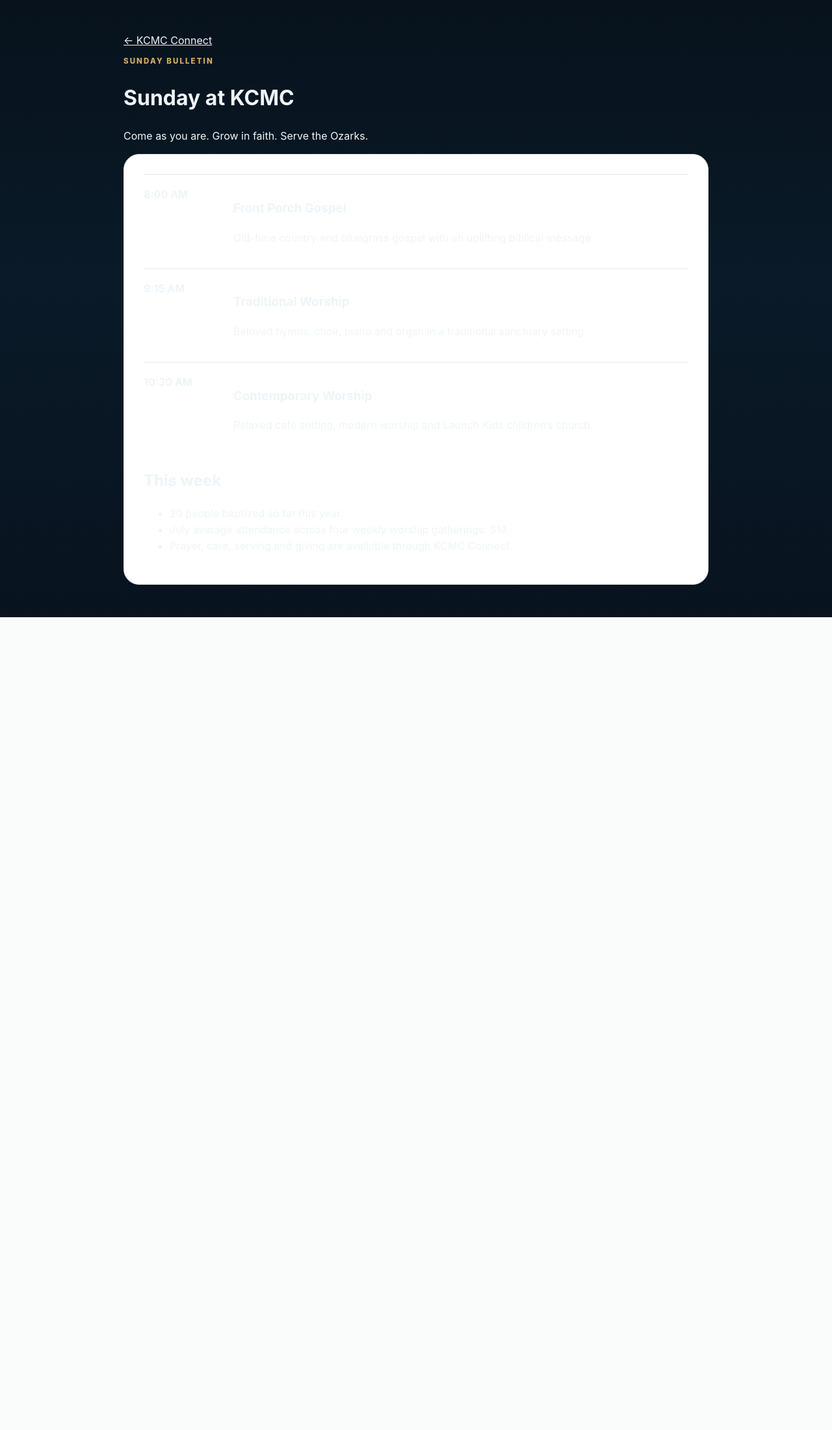
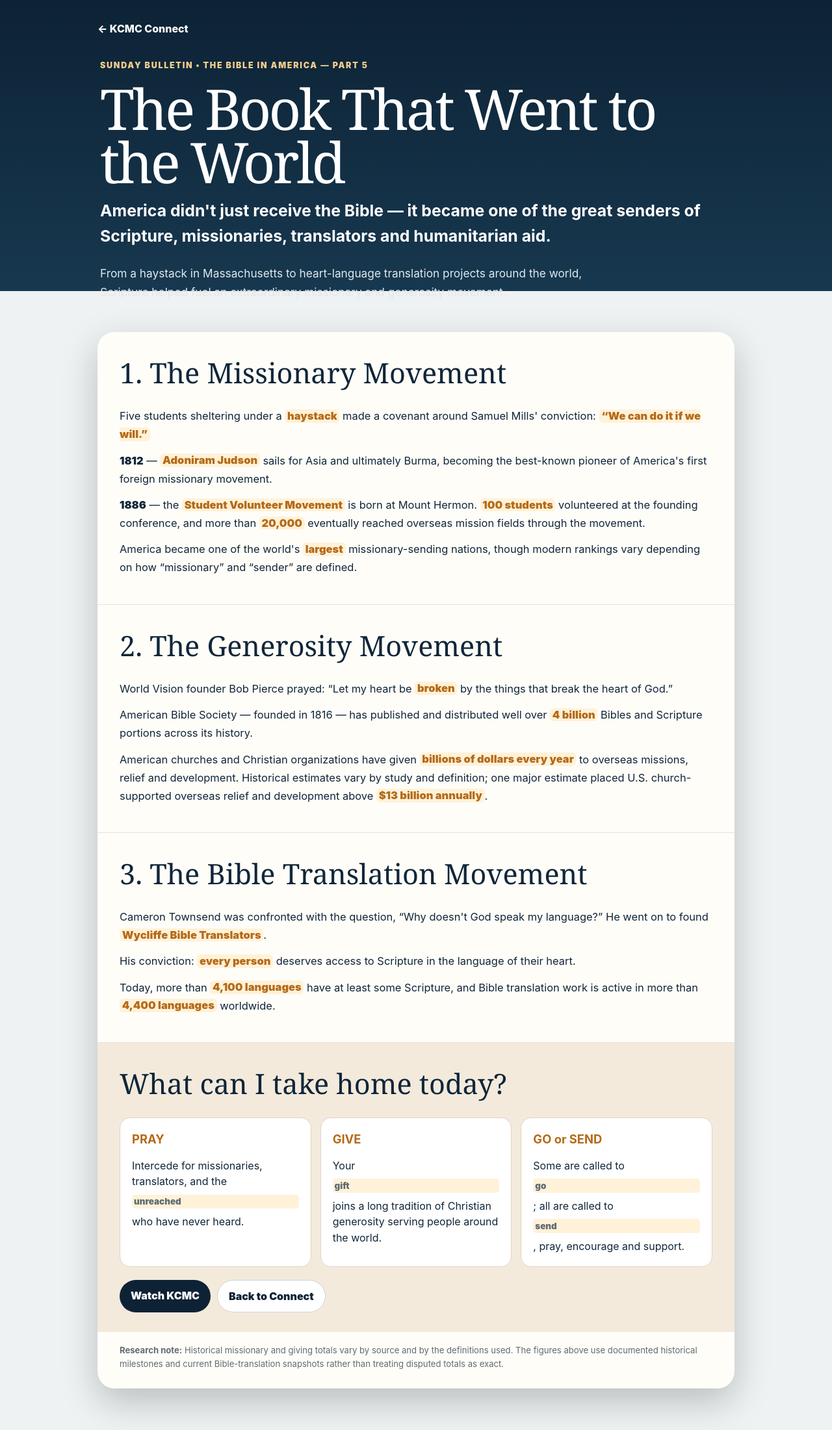
Before and after one commit to bobhay75/Kcmc-connect, a PHP site: page /bulletin in a window 1280 px wide. Shown: the whole page at 65% size. Before the commit the page ends 950 px from the top, so only its background shows below. Run offline with PHP 8.4, Linux system fonts and the light colour scheme.

Commit message:
Publish today's Bible in America Part 5 bulletin

```diff
--- a/KCMC-Connect-Phase6-Recreated/bulletin.php
+++ b/KCMC-Connect-Phase6-Recreated/bulletin.php
@@ -1 +1,66 @@
-<?php require_once __DIR__.'/lib/bootstrap.php'; $d=kcmc_content(); $b=$d['bulletin']??[]; ?><!doctype html><html><head><meta charset="utf-8"><meta name="viewport" content="width=device-width,initial-scale=1"><title>Sunday Bulletin • KCMC Connect</title><link rel="stylesheet" href="/styles.css"><style>.page{width:min(900px,calc(100% - 30px));margin:50px auto}.bullet{background:#fff;border:1px solid #dfe5e8;border-radius:24px;padding:30px}.svc{display:grid;grid-template-columns:120px 1fr;gap:18px;padding:18px 0;border-top:1px solid #e5eaed}@media(max-width:650px){.svc{grid-template-columns:1fr}}</style></head><body><main class="page"><a href="/">← KCMC Connect</a><p class="eyebrow">SUNDAY BULLETIN</p><h1><?=kcmc_h((string)($b['title']??'Sunday at KCMC'))?></h1><p><?=kcmc_h((string)($b['welcome']??''))?></p><section class="bullet"><?php foreach($b['services']??[] as $s): ?><div class="svc"><strong><?=kcmc_h((string)$s['time'])?></strong><div><h3><?=kcmc_h((string)$s['name'])?></h3><p><?=kcmc_h((string)$s['detail'])?></p></div></div><?php endforeach; ?><h2>This week</h2><ul><?php foreach($b['notes']??[] as $n): ?><li><?=kcmc_h((string)$n)?></li><?php endforeach; ?></ul></section></main></body></html>
+<!doctype html>
+<html lang="en">
+<head>
+<meta charset="utf-8">
+<meta name="viewport" content="width=device-width,initial-scale=1,viewport-fit=cover">
+<meta name="theme-color" content="#0d2235">
+<title>The Book That Went to the World • KCMC Connect</title>
+<link rel="stylesheet" href="styles.css">
+<style>
+:root{--ink:#10263a;--paper:#fffdf8;--accent:#b56a18;--soft:#f3eadc;--muted:#5f6b72}
+body{background:linear-gradient(180deg,#0d2235 0,#17384f 28rem,#eef2f3 28rem);color:var(--ink)}
+.page{width:min(980px,calc(100% - 28px));margin:0 auto;padding:26px 0 64px}
+.back{display:inline-flex;color:#fff;text-decoration:none;font-weight:800;margin:6px 0 24px}
+.hero{color:#fff;padding:10px 4px 30px}.kicker{text-transform:uppercase;letter-spacing:.14em;font-size:.78rem;font-weight:900;color:#f3ce8b}.hero h1{font-family:Georgia,serif;font-size:clamp(2.7rem,7vw,5.4rem);line-height:.95;font-weight:400;margin:.18em 0}.hero h2{font-size:clamp(1.15rem,2.4vw,1.55rem);margin:.3em 0 1em}.hero p{max-width:820px;font-size:1.08rem;line-height:1.65;color:#dfe9ee}
+.sheet{background:var(--paper);border-radius:26px;box-shadow:0 20px 55px rgba(0,0,0,.22);overflow:hidden}.section{padding:30px 34px;border-top:1px solid #e8e2d8}.section:first-child{border-top:0}.section h2{font-family:Georgia,serif;font-size:clamp(1.8rem,4vw,2.7rem);font-weight:400;margin:0 0 18px}.section p{font-size:1.03rem;line-height:1.7;margin:.75em 0}.answer{color:var(--accent);font-weight:900;background:#fff2d9;border-radius:.35em;padding:.02em .22em}.year{font-weight:900}.takehome{background:var(--soft)}.takehome strong{letter-spacing:.05em}.factnote{font-size:.86rem!important;color:var(--muted);border-left:4px solid #d9c7a9;padding-left:14px}.action-grid{display:grid;grid-template-columns:repeat(3,1fr);gap:14px;margin-top:18px}.action{background:#fff;border:1px solid #dfd5c7;border-radius:16px;padding:18px}.action b{display:block;color:var(--accent);font-size:1.15rem;margin-bottom:6px}.source-note{padding:18px 34px 28px;color:var(--muted);font-size:.82rem;line-height:1.55}.btns{display:flex;gap:10px;flex-wrap:wrap;margin-top:20px}.btnx{display:inline-flex;padding:12px 17px;border-radius:999px;text-decoration:none;font-weight:900;background:#0d2235;color:#fff}.btnx.alt{background:#fff;color:#0d2235;border:1px solid #ccd4d8}
+@media(max-width:700px){.section{padding:24px 20px}.source-note{padding:16px 20px 24px}.action-grid{grid-template-columns:1fr}.hero h1{font-size:3.1rem}}
+</style>
+</head>
+<body>
+<main class="page">
+<a class="back" href="./#home">← KCMC Connect</a>
+<header class="hero">
+<div class="kicker">Sunday Bulletin • The Bible in America — Part 5</div>
+<h1>The Book That Went to the World</h1>
+<h2>America didn't just receive the Bible — it became one of the great senders of Scripture, missionaries, translators and humanitarian aid.</h2>
+<p>From a haystack in Massachusetts to heart-language translation projects around the world, Scripture helped fuel an extraordinary missionary and generosity movement.</p>
+</header>
+
+<article class="sheet">
+<section class="section">
+<h2>1. The Missionary Movement</h2>
+<p>Five students sheltering under a <span class="answer">haystack</span> made a covenant around Samuel Mills' conviction: <span class="answer">“We can do it if we will.”</span></p>
+<p><span class="year">1812</span> — <span class="answer">Adoniram Judson</span> sails for Asia and ultimately Burma, becoming the best-known pioneer of America's first foreign missionary movement.</p>
+<p><span class="year">1886</span> — the <span class="answer">Student Volunteer Movement</span> is born at Mount Hermon. <span class="answer">100 students</span> volunteered at the founding conference, and more than <span class="answer">20,000</span> eventually reached overseas mission fields through the movement.</p>
+<p>America became one of the world's <span class="answer">largest</span> missionary-sending nations, though modern rankings vary depending on how “missionary” and “sender” are defined.</p>
+</section>
+
+<section class="section">
+<h2>2. The Generosity Movement</h2>
+<p>World Vision founder Bob Pierce prayed: “Let my heart be <span class="answer">broken</span> by the things that break the heart of God.”</p>
+<p>American Bible Society — founded in 1816 — has published and distributed well over <span class="answer">4 billion</span> Bibles and Scripture portions across its history.</p>
+<p>American churches and Christian organizations have given <span class="answer">billions of dollars every year</span> to overseas missions, relief and development. Historical estimates vary by study and definition; one major estimate placed U.S. church-supported overseas relief and development above <span class="answer">$13 billion annually</span>.</p>
+</section>
+
+<section class="section">
+<h2>3. The Bible Translation Movement</h2>
+<p>Cameron Townsend was confronted with the question, “Why doesn't God speak my language?” He went on to found <span class="answer">Wycliffe Bible Translators</span>.</p>
+<p>His conviction: <span class="answer">every person</span> deserves access to Scripture in the language of their heart.</p>
+<p>Today, more than <span class="answer">4,100 languages</span> have at least some Scripture, and Bible translation work is active in more than <span class="answer">4,400 languages</span> worldwide.</p>
+</section>
+
+<section class="section takehome">
+<h2>What can I take home today?</h2>
+<div class="action-grid">
+<div class="action"><b>PRAY</b>Intercede for missionaries, translators, and the <span class="answer">unreached</span> who have never heard.</div>
+<div class="action"><b>GIVE</b>Your <span class="answer">gift</span> joins a long tradition of Christian generosity serving people around the world.</div>
+<div class="action"><b>GO or SEND</b>Some are called to <span class="answer">go</span>; all are called to <span class="answer">send</span>, pray, encourage and support.</div>
+</div>
+<div class="btns"><a class="btnx" href="./#watch">Watch KCMC</a><a class="btnx alt" href="./#home">Back to Connect</a></div>
+</section>
+
+<div class="source-note"><strong>Research note:</strong> Historical missionary and giving totals vary by source and by the definitions used. The figures above use documented historical milestones and current Bible-translation snapshots rather than treating disputed totals as exact.</div>
+</article>
+</main>
+</body>
+</html>
```
